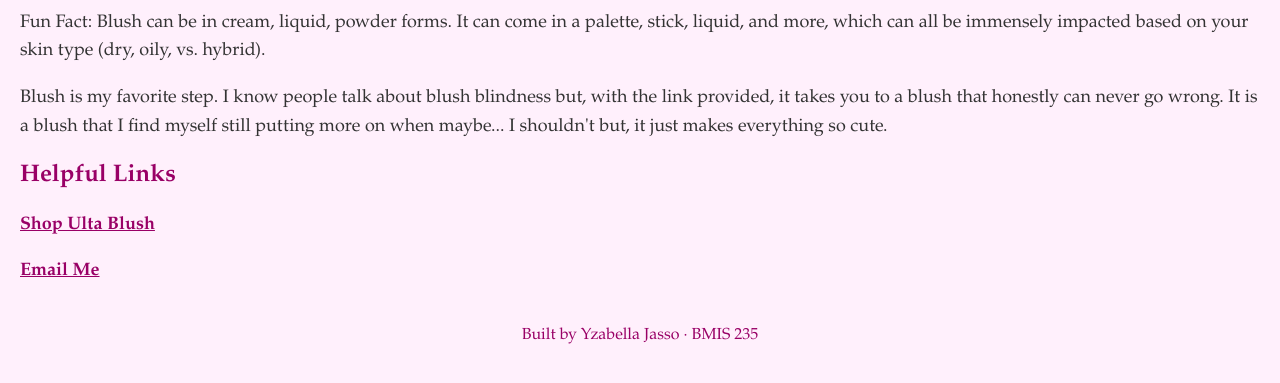
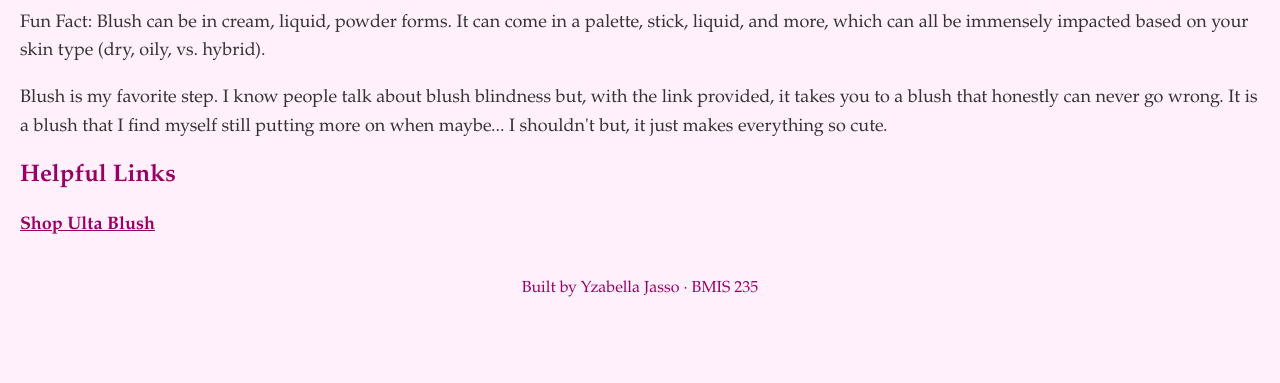
Before and after one commit to Yjasso-cloud/bmis235-html-3, a plain HTML site: page blush.html in a window 1280 px wide. Shown: the part 203-586 px from the top of the page. Drawn offline with Linux system fonts and the light colour scheme.

Commit message:
Update blush.html change email to the last page for ontect

```diff
--- a/blush.html
+++ b/blush.html
@@ -40,11 +40,6 @@
   </a>
 </p>
 
-<p>
-  <a href="mailto:yjasso@zagmail.gonzaga.edu">
-    Email Me
-  </a>
-</p>
 
 <!-- Footer: fill in your name -->
 <footer>Built by Yzabella Jasso &middot; BMIS 235</footer>
```
